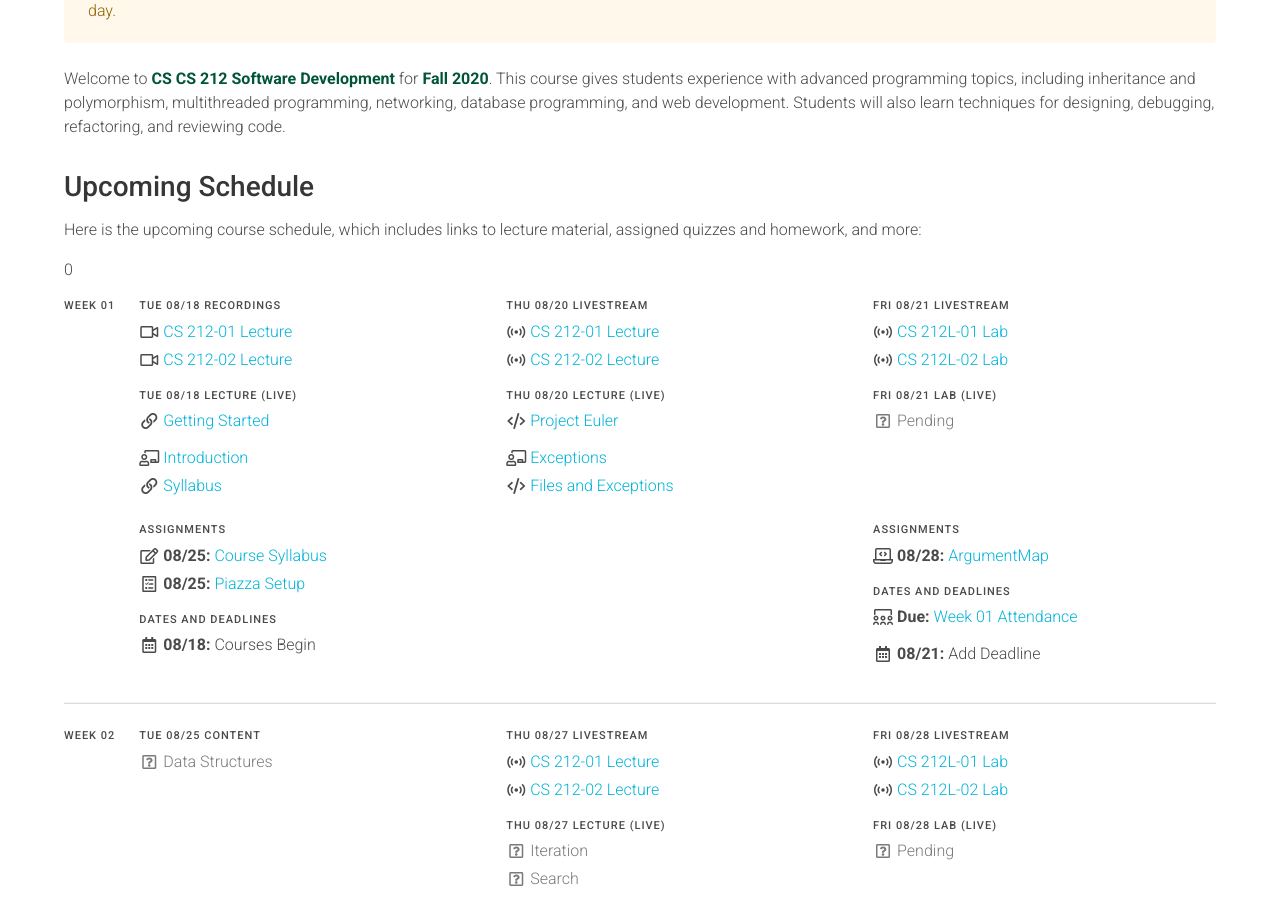
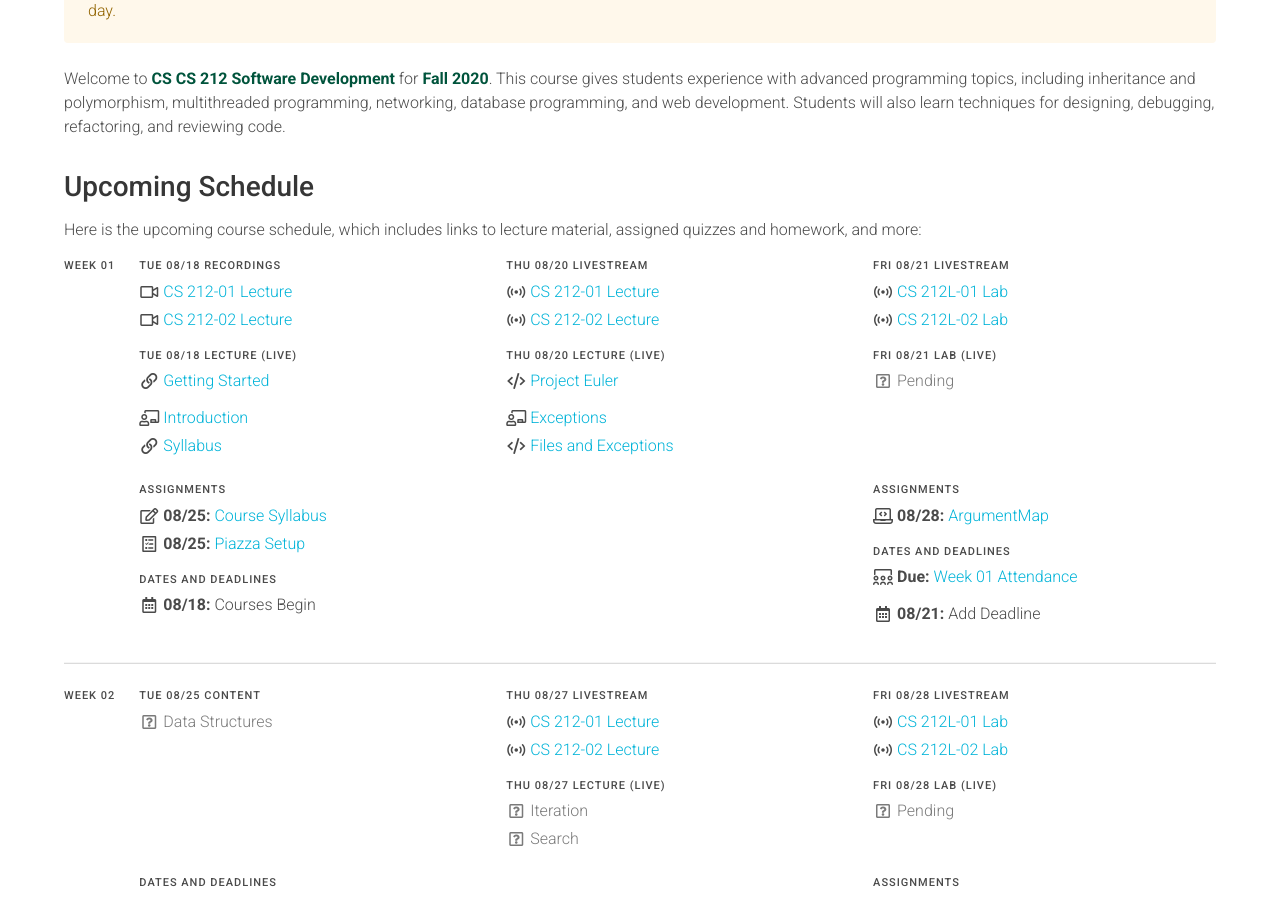
Before and after one commit to usf-cs212-fall2020/usf-cs212-fall2020.github.io, a Jekyll site: the page built from index.md, in a window 1280 px wide and 900 px high, scrolled down 419 px. Built offline with Jekyll 4.4.1, drawn with Linux system fonts in a browser that asks for light colours.

Commit message:
Removing debug output.

```diff
--- a/index.md
+++ b/index.md
@@ -62,8 +62,6 @@ ul.icons > li > i {
   {%- assign beg_index = beg_index | minus: 1 -%}
 {%- endif -%}
 
-{{ beg_index }}
-
 {% for week in site.data.schedule.weeks offset:beg_index limit:3 %}
 {% include week.html week = week %}
 {% endfor %}
```
